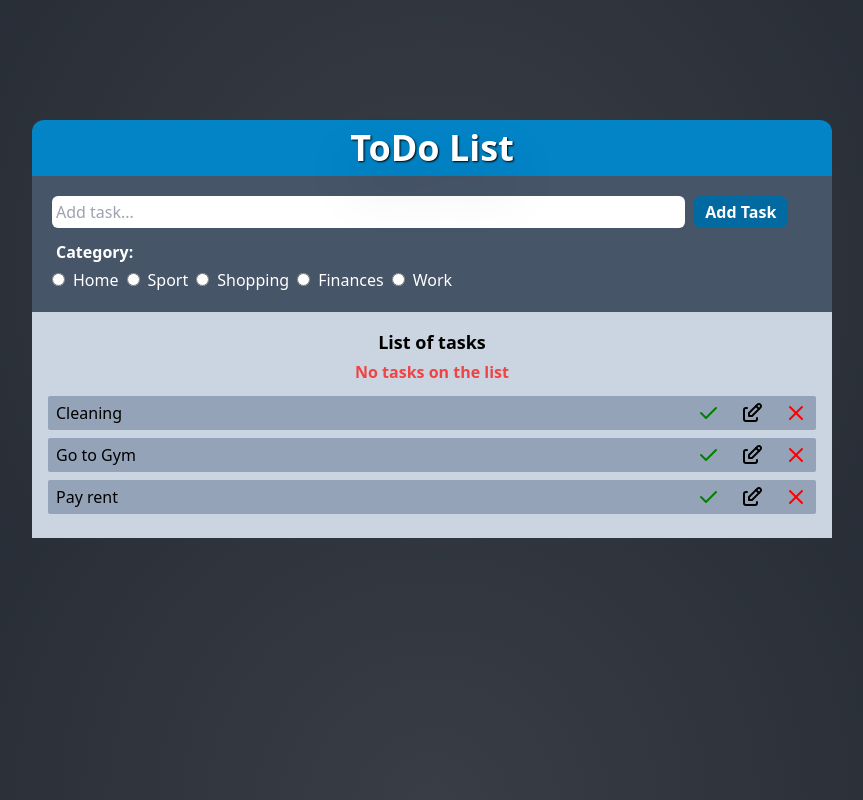
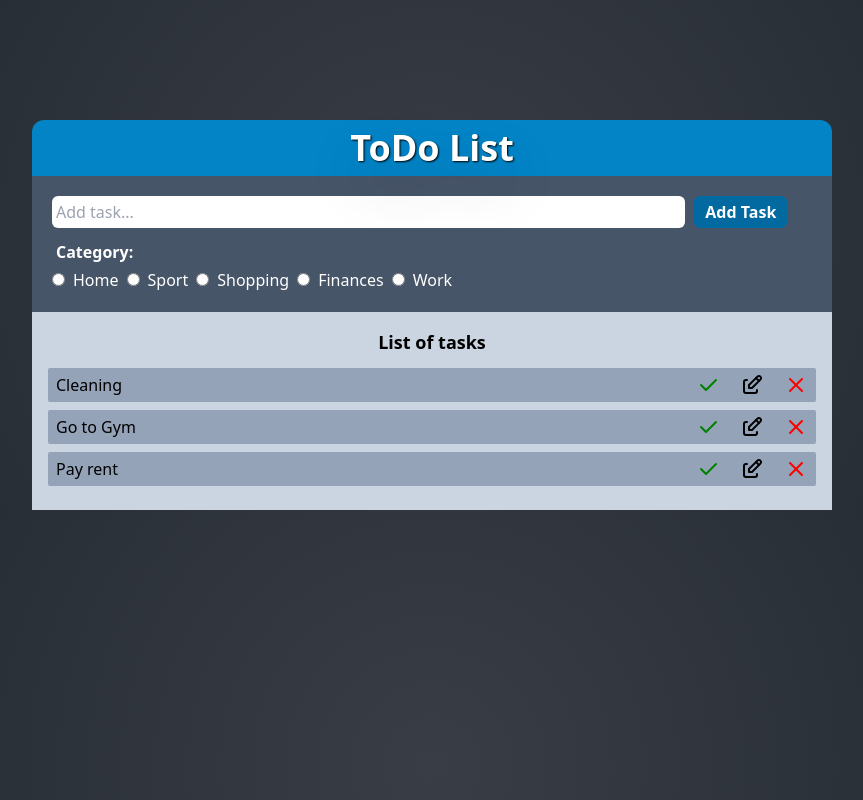
Before and after one commit to Astilion/ToDoApp, a React (Vite) app: page / in a window 1280 px wide. Shown: the whole page, without its empty margins (208-1071 px from the left). Built offline with nearby package versions, Linux system fonts and the light colour scheme.

Commit message:
change state to constant

```diff
--- a/src/components/Tasks.tsx
+++ b/src/components/Tasks.tsx
@@ -1,14 +1,16 @@
 import Task from "./Task";
-
 interface TasksProps {
 	tasks: { id: string; category: string; name: string }[];
 }
 const Tasks = ({ tasks }: TasksProps) => {
+	const isEmpty = tasks.length === 0;
 	return (
 		<div className='bg-slate-300 p-4'>
 			<div className='text-center mb-3'>
 				<h3 className='font-bold text-lg text-center mb-1'>List of tasks</h3>
-				<p className='text-red-500 font-semibold'>No tasks on the list</p>
+				{isEmpty && (
+					<p className='text-red-500 font-semibold'>No tasks on the list</p>
+				)}
 			</div>
 			<ul>
 				{tasks.map(task => (
```
